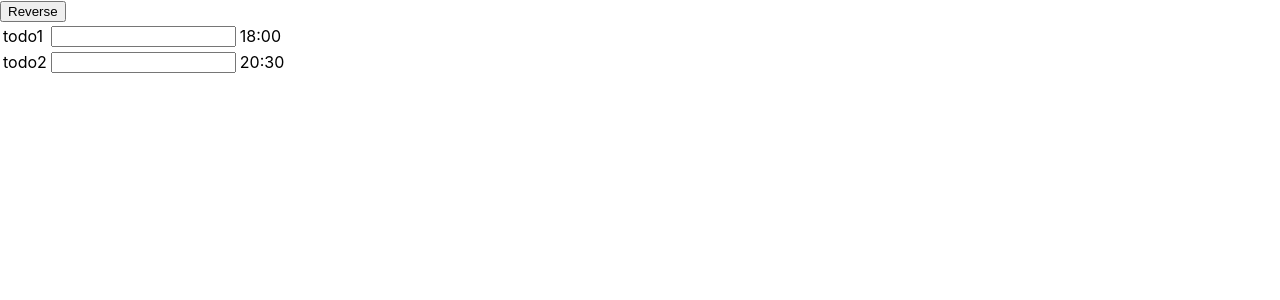
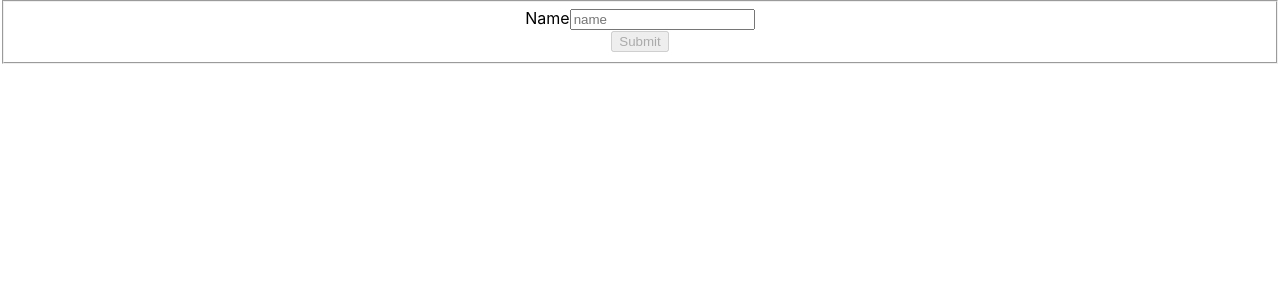
Before and after one commit to jamo89/lumon8, a React (Create React App) app in the folder my-app/: page / in a window 1280 px wide. Shown: the top 300 px of the page. Built offline with nearby package versions, Linux system fonts and the light colour scheme.

Commit message:
made it about 5 more minutes into this project, but we having fun

```diff
--- a/my-app/src/App.js
+++ b/my-app/src/App.js
@@ -1,46 +1,37 @@
-import './index.css';
+import "./App.css";
 import {useState} from "react";
 
-const ToDo = props => (
-    <tr>
-      <td>
-        <label>{props.id}</label>
-      </td>
-      <td>
-        <input />
-      </td>
-      <td>
-        <label>{props.createdAt}</label>
-      </td>
-    </tr>
-);
+function App () {
+    const [name, setName] = useState("");
 
-function App() {
-  const [todos, setTodos] = useState([{
-    id: `todo1`,
-    createdAt: `18:00`,
-  }, {
-    id: `todo2`,
-    createdAt: `20:30`,
-  }]);
+    const handleSubmit = (e) => {
+        e.preventDefault();
+        setName("");
+        console.log("Form submitted!");
+    };
 
-const reverseOrder = () => {
-  // Reverse is a mutative operation, so we need to create a new array first.
-  setTodos([...todos].reverse());
+    return (
+        <div className="App">
+            <form onSubmit={handleSubmit}>
+                <fieldset>
+                    <div className="Field">
+                        <label htmlFor="name">Name</label>
+                        <input
+                            id="name"
+                            type="text"
+                            placeholder="name"
+                            name="name"
+                            value={name}
+                            onChange={(e) => setName(e.target.value)}
+                        />
+                    </div>
+                    <button disabled={!name}type="submit">
+                        Submit
+                    </button>
+                </fieldset>
+            </form>
+        </div>
+    );
 }
 
-// first example with keys, show browser conole to see the warning.
-return (
-  <div>
-    <button onClick={reverseOrder}>Reverse</button>
-    <table>
-      <tbody>
-      {todos.map((todo, index) =>(
-          <ToDo key={todo.id} id={todo.id} createdAt = {todo.createdAt} />
-      ))}
-      </tbody>
-    </table>
-  </div>
-);
-}
 export default App;
```
